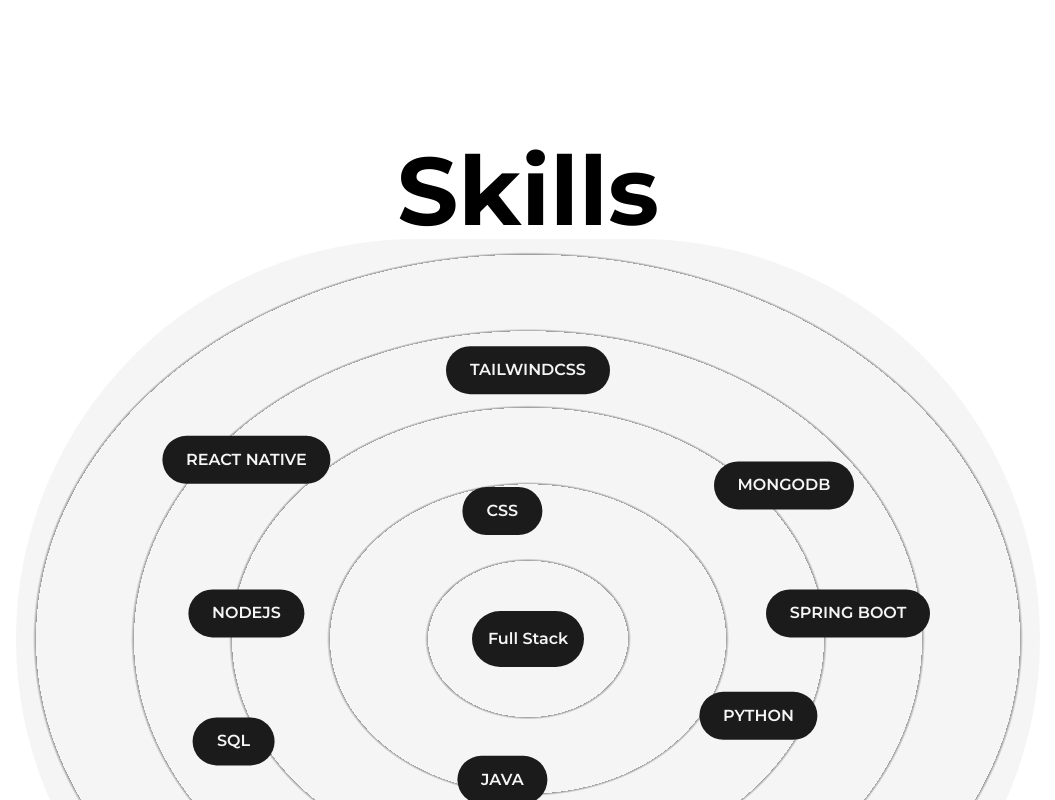
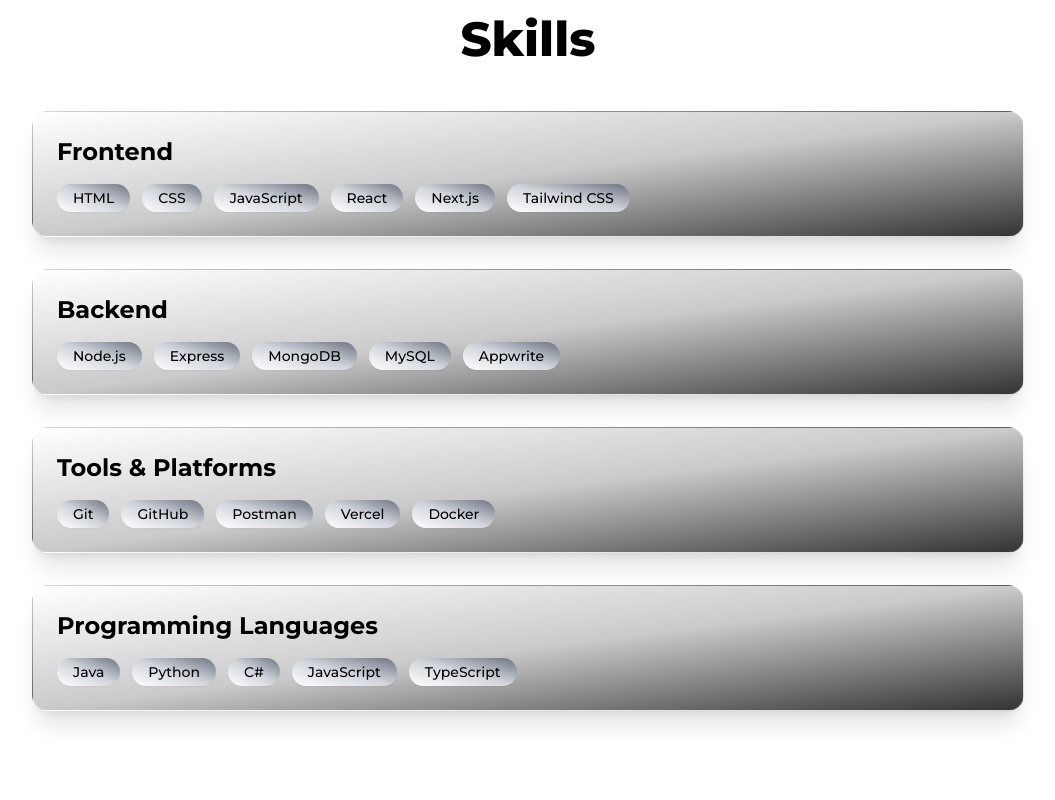
Before and after one commit to ksroyal100/Portfolio.github.io, a Next.js app: page /about in a window 1280 px wide. Shown: the part 920-1720 px from the top of the page, without its empty margins (112-1167 px from the left). Built offline with nearby package versions, Linux system fonts and the light colour scheme.

Commit message:
change some ui

```diff
--- a/src/components/Skill.js
+++ b/src/components/Skill.js
@@ -1,50 +1,25 @@
+// components/Skill.jsx
 import React from 'react'
-import {motion } from 'framer-motion'
+import skills from '../components/Skills.js'
+import SkillCard from './SkillCard'
 
-const Skills = ({ name, x, y }) => {
-  return(
-    <motion.div className='flex items-center justify-center rounded-full font-semibold bg-dark text-light p-4 shadow-dark cursor-pointer absolute py-3 px-6  dark:bg-light dark:text-dark lg:py-2 lg:px-4 md:text-sm md:py-1.5 md:px-3 xs:bg-transparent xs:dark:bg-transparent xs:text-dark xs:dark:text-light xs:font-bold'
-      whileHover={{ scale: 1.05 }}
-      initial={{ x: 0, y: 0 }}
-      whileInView={{ x: x, y: y }}
-      transition={{ duration: 1.5 }}
-      viewport={{once: true}}
-    >
-  {name}
-    </motion.div>
+const Skill = () => {
+   return (
+    <section className="mt-32 px-4 sm:px-6 w-full">
+      <h2 className="text-5xl font-extrabold mb-12 text-center text-black dark:text-white">
+        Skills
+      </h2>
+
+      {/* Force single-column on mobile */}
+      <div className="grid grid-cols-1 gap-8">
+        {skills.map((skillGroup, index) => (
+          <div key={index} className="w-full">
+            <SkillCard category={skillGroup.category} items={skillGroup.items} />
+          </div>
+        ))}
+      </div>
+    </section>
   )
 }
 
-const Skill = () => {
-  return (
-    <>
-      <h2 className='font-bold text-8xl mt-64 w-full text-center md:text-6xl md:mt-32'>Skills</h2>
-      <div className='w-full h-screen relation flex items-center justify-center rounded-full bg-circularLight dark:bg-circularDark lg:h-[80vh] sm:h-[60vh] xs:h-[50vh]'>
-        <motion.div className='flex items-center justify-center rounded-full font-semibold bg-dark text-light  dark:bg-light dark:text-dark  p-4 shadow-dark cursor-pointer lg:p-6 md:p-4 xs:text-xs xs:p-2' whileHover={{scale: 1.05}}>
-          Full Stack
-        </motion.div>
-
-        <Skills name="PYTHON" x="18vw" y="6vw" />
-        <Skills name="CSS" x="-2vw" y="-10vw" />
-        <Skills name="JAVASCRIPT" x="-13vw" y="20vw" />
-        <Skills name="JAVA" x="-2vw" y="11vw" />
-        <Skills name="TYPESCRIPT" x="22vw" y="16vw" />
-        {/* <Skills name="REACTJS" x="10vw" y="-6vw" /> */}
-        <Skills name="NODEJS" x="-22vw" y="-2vw" />
-        <Skills name="REACT NATIVE" x="-22vw" y="-14vw" />
-        {/* <Skills name="EXPRESSJS" x="-20vw" y="12vw" /> */}
-        <Skills name="SPRING BOOT" x="25vw" y="-2vw" />
-        <Skills name="MONGODB" x="20vw" y="-12vw" />
-        <Skills name="SQL" x="-23vw" y="8vw" />
-        <Skills name="TAILWINDCSS" x="0vw" y="-21vw" />
-        {/* <Skills name="DEPLOYMENT" x="0vw" y="20vw" /> */}
-
-
-
-      </div>
-
-  </>
-
-  )
-}
 export default Skill
--- /dev/null
+++ b/src/components/SkillCard.js
@@ -0,0 +1,21 @@
+import React from 'react'
+
+const SkillCard = ({ category, items }) => {
+  return (
+    <div className="w-full p-6 rounded-2xl shadow-xl border border-white/20 bg-gradient-to-br from-[#ffffffcc] via-[#b0b0b0aa] to-[#000000cc] dark:from-[#1a1a1acc] dark:via-[#2a2a2a88] dark:to-[#0d0d0dcc] backdrop-blur-md transition-all duration-300 hover:scale-[1.02] hover:shadow-2xl overflow-hidden">
+      <h3 className="text-2xl font-bold mb-4 text-black dark:text-white break-words">{category}</h3>
+      <ul className="flex flex-wrap gap-3">
+        {items.map((skill, index) => (
+          <li
+            key={index}
+            className="px-4 py-1 text-sm font-medium rounded-full bg-gradient-to-tr from-white via-gray-300 to-gray-500 dark:from-gray-700 dark:via-gray-600 dark:to-gray-800 text-black dark:text-white shadow-sm transition-all duration-300 hover:scale-105 hover:bg-gradient-to-br hover:from-blue-200 hover:to-purple-400 dark:hover:from-blue-800 dark:hover:to-purple-700 hover:text-black dark:hover:text-white cursor-pointer break-words"
+          >
+            {skill}
+          </li>
+        ))}
+      </ul>
+    </div>
+  )
+}
+
+export default SkillCard
--- /dev/null
+++ b/src/components/Skills.js
@@ -0,0 +1,20 @@
+const skills = [
+  {
+    category: "Frontend",
+    items: ["HTML", "CSS", "JavaScript", "React", "Next.js", "Tailwind CSS"]
+  },
+  {
+    category: "Backend",
+    items: ["Node.js", "Express", "MongoDB", "MySQL", "Appwrite"]
+  },
+  {
+    category: "Tools & Platforms",
+    items: ["Git", "GitHub", "Postman", "Vercel", "Docker"]
+  },
+  {
+    category: "Programming Languages",
+    items: ["Java", "Python", "C#", "JavaScript", "TypeScript"]
+  }
+]
+
+export default skills;
```
